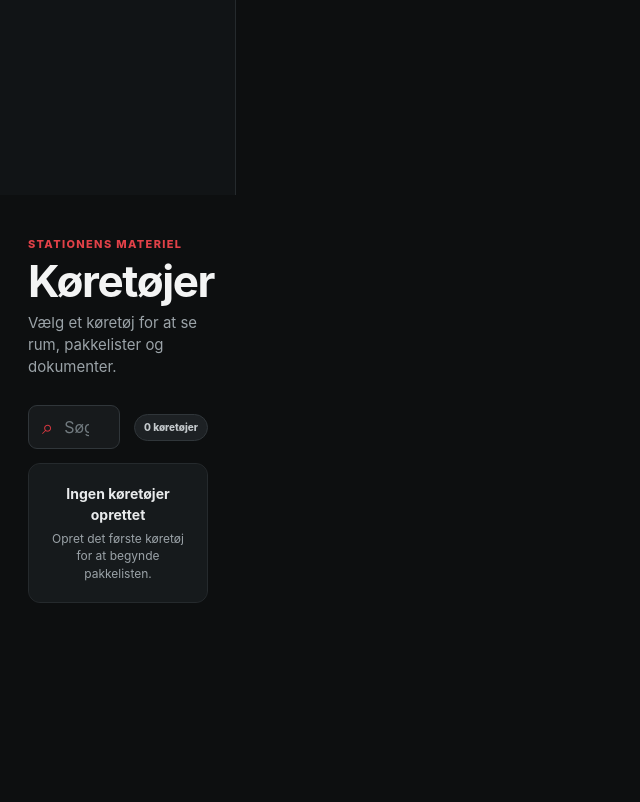
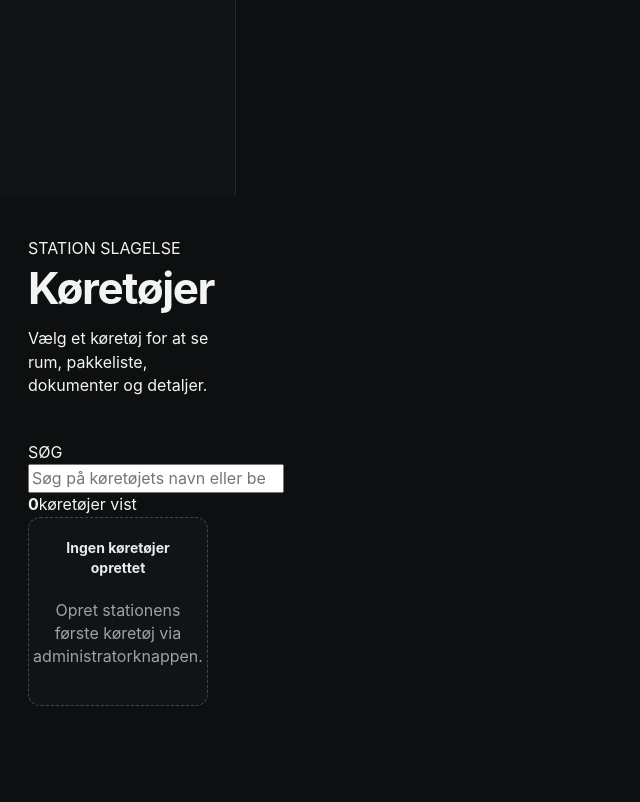
Before and after one commit to flr45/Pakkeliste_SBR, a FastAPI app: page /vehicles in a window 1280 px wide. Shown: the part 605-1407 px from the top of the page, without its empty margins (0-640 px from the left). Before the commit the page ends 1208 px from the top, so only its background shows below. Run offline with FastAPI, Linux system fonts and the light colour scheme; data that the repository does not hold is empty.

Commit message:
Redesign vehicle directory and admin creation flow

```diff
--- a/templates/vehicles.html
+++ b/templates/vehicles.html
@@ -3,48 +3,50 @@
 {% block content %}
 <header class="page-header">
   <div>
-    <p class="kicker">Stationens materiel</p>
+    <div class="eyebrow">STATION SLAGELSE</div>
     <h1>Køretøjer</h1>
-    <p class="lead">Vælg et køretøj for at se rum, pakkelister og dokumenter.</p>
+    <p>Vælg et køretøj for at se rum, pakkeliste, dokumenter og detaljer.</p>
   </div>
-  {% if logged %}<button class="primary-button" type="button" data-toggle="new-vehicle">Opret køretøj</button>{% endif %}
+  {% if logged %}<button class="button primary" data-toggle-panel="newVehiclePanel">Opret køretøj</button>{% endif %}
 </header>
 
 {% if logged %}
-<section id="new-vehicle" class="inline-create hidden">
-  <form method="post" action="/vehicles/new" class="create-form">
-    <div>
-      <label for="vehicle-name">Navn</label>
-      <input id="vehicle-name" name="name" placeholder="Eksempel: Sprøjte M2" required>
-    </div>
-    <div>
-      <label for="vehicle-description">Beskrivelse</label>
-      <input id="vehicle-description" name="description" placeholder="Kort funktion og anvendelse">
-    </div>
-    <button class="primary-button" type="submit">Opret</button>
+<section id="newVehiclePanel" class="admin-panel hidden-panel">
+  <div class="admin-panel-heading"><div><small>ADMIN</small><h2>Opret nyt køretøj</h2></div><button class="icon-button" data-toggle-panel="newVehiclePanel">Luk</button></div>
+  <form method="post" action="/vehicles/new" class="form-grid create-vehicle-form">
+    <label>Navn<input name="name" placeholder="Fx Sprøjte M2" required></label>
+    <label>Beskrivelse<input name="description" placeholder="Kort beskrivelse af funktion og anvendelse"></label>
+    <button class="button primary" type="submit">Opret køretøj</button>
   </form>
 </section>
 {% endif %}
 
-<section class="toolbar">
-  <label class="search-field"><span>⌕</span><input id="vehicleFilter" type="search" placeholder="Søg efter køretøj" autocomplete="off"></label>
-  <span class="count-label">{{ vehicles|length }} køretøjer</span>
+<section class="filter-panel">
+  <label class="filter-search"><span>SØG</span><input id="vehicleFilter" type="search" placeholder="Søg på køretøjets navn eller beskrivelse" autocomplete="off"></label>
+  <div class="filter-summary"><strong id="vehicleVisibleCount">{{ vehicles|length }}</strong><span>køretøjer vist</span></div>
 </section>
 
-<div id="vehicleDirectory" class="vehicle-list">
+<div id="vehicleDirectory" class="vehicle-grid directory">
   {% for vehicle in vehicles %}
-    <a class="vehicle-row" href="/vehicle/{{ vehicle.id }}" data-search="{{ vehicle.name|lower }} {{ vehicle.description|lower }}">
-      <span class="vehicle-symbol">🚒</span>
-      <span class="vehicle-main">
-        <strong>{{ vehicle.name }}</strong>
-        <small>{{ vehicle.description or 'Ingen beskrivelse endnu' }}</small>
-      </span>
-      <span class="vehicle-meta"><b>{{ vehicle.place_count }}</b><small>rum</small></span>
-      <span class="vehicle-meta"><b>{{ vehicle.item_count }}</b><small>poster</small></span>
-      <span class="row-arrow">›</span>
-    </a>
+    <article class="vehicle-card" data-search="{{ vehicle.name|lower }} {{ vehicle.description|lower }}">
+      <a class="vehicle-card-link" href="/vehicle/{{ vehicle.id }}">
+        <div class="vehicle-card-media placeholder">
+          <span>{{ vehicle.name[:3] | upper }}</span>
+          <span class="status status-operational">Operativ</span>
+        </div>
+        <div class="vehicle-card-body">
+          <div class="vehicle-code">STATION SLAGELSE</div>
+          <h2>{{ vehicle.name }}</h2>
+          <p>{{ vehicle.description or 'Ingen beskrivelse endnu.' }}</p>
+          <div class="card-meta"><span>{{ vehicle.place_count }} rum</span><span>{{ vehicle.item_count }} poster</span><span>{{ vehicle.docs|length }} dokumenter</span><i>Åbn</i></div>
+        </div>
+      </a>
+      <button class="favorite-star favorite-toggle" aria-label="Gem favorit"
+        data-favorite-type="vehicle" data-favorite-id="{{ vehicle.id }}"
+        data-favorite-title="{{ vehicle.name }}" data-favorite-url="/vehicle/{{ vehicle.id }}">☆</button>
+    </article>
   {% else %}
-    <div class="empty-panel"><strong>Ingen køretøjer oprettet</strong><span>Opret det første køretøj for at begynde pakkelisten.</span></div>
+    <div class="empty-panel wide"><strong>Ingen køretøjer oprettet</strong><p>Opret stationens første køretøj via administratorknappen.</p></div>
   {% endfor %}
 </div>
 <p id="vehicleEmptySearch" class="empty-search hidden">Ingen køretøjer matcher søgningen.</p>
```
